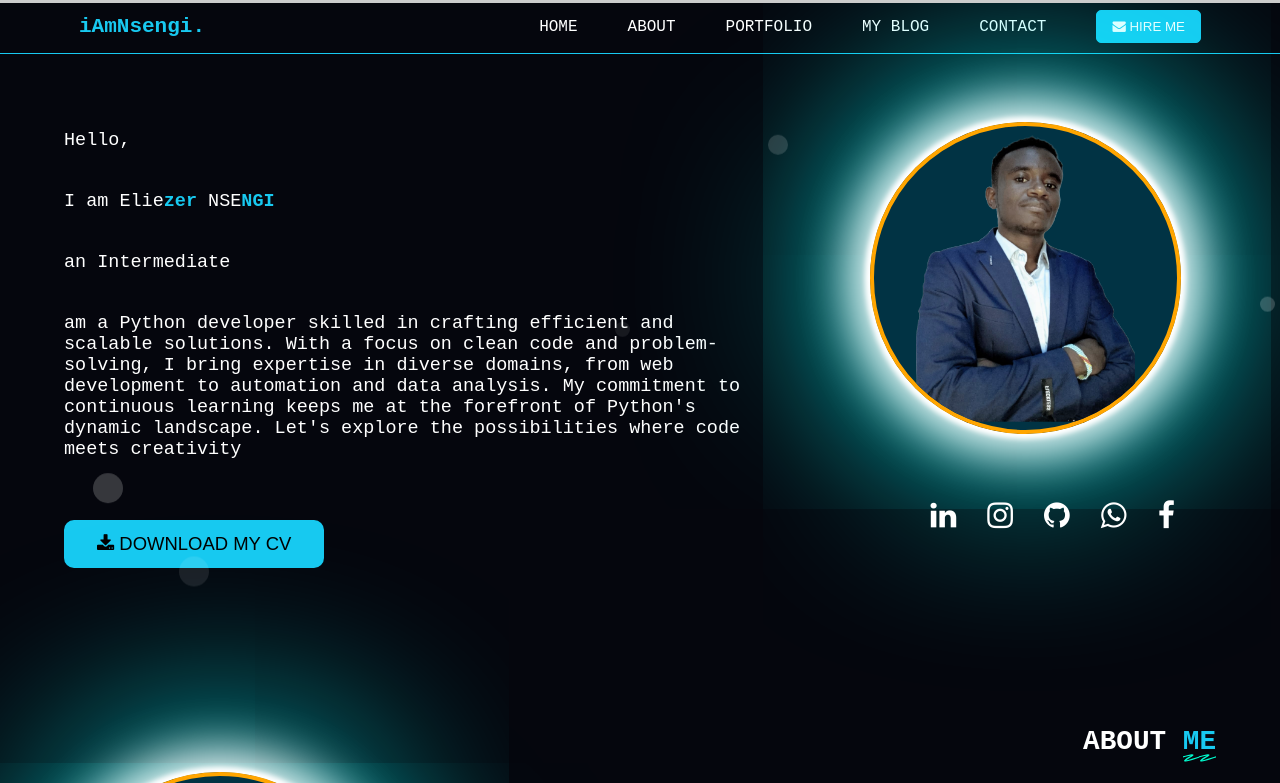
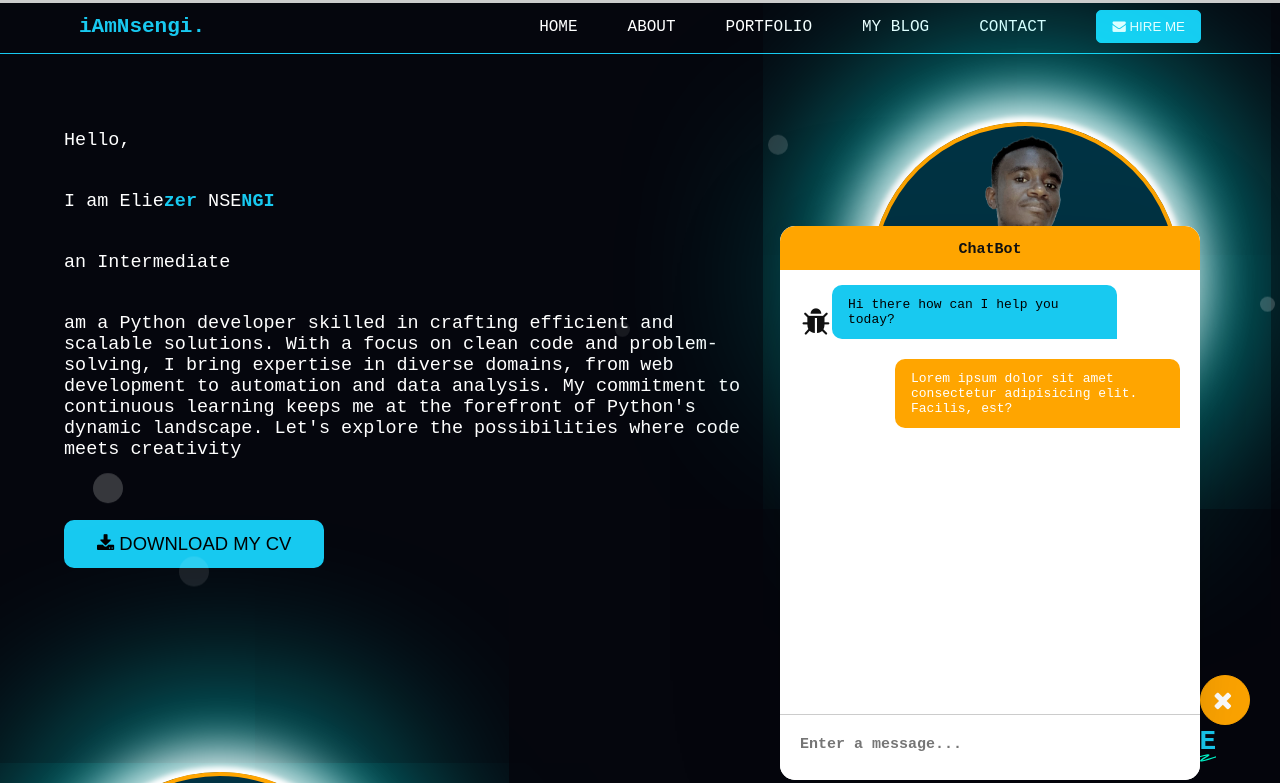
Before and after one commit to iAmNsengi/portfolio, a website: page index.html in a window 1280 px wide. Shown: the top 783 px of the page. Drawn offline with Linux system fonts and the light colour scheme.

Commit message:
working on the chatbot

```diff
--- a/index.css
+++ b/index.css
@@ -395,6 +395,158 @@ body {
   opacity: 0.3;
 }
 /*  bubble animations ends here */
+
+/* chatbot starts here */
+.chatbot-toggler {
+  position: fixed;
+  z-index: 999;
+  right: 30px;
+  bottom: 75px;
+  height: 50px;
+  width: 50px;
+  border: none;
+  display: flex;
+  align-items: center;
+  border: 1px solid orange;
+  outline: none;
+  cursor: pointer;
+  background: orange;
+  border-radius: 50% !important;
+}
+.chatbot-toggler span {
+  position: absolute;
+}
+.show-chatbot .chatbot-toggler span:first-child,
+chatbot-toggler span:last-child {
+  opacity: 0;
+}
+.show-chatbot .chatbot-toggler span:last-child {
+  opacity: 1;
+}
+
+.chatbot-toggler i {
+  font-size: 2.5rem;
+  margin-left: 12px;
+}
+.chatbot-toggler:hover {
+  background: none;
+}
+.chatbot-toggler:hover i {
+  color: orange;
+  transform: scale(1.5);
+}
+.chatbot {
+  position: fixed;
+  z-index: 999;
+  transform: scale(0.5);
+  pointer-events: none;
+  opacity: 0;
+  overflow: hidden;
+  right: 80px;
+  border-radius: 15px !important;
+  bottom: 20px;
+  width: 420px;
+  background-color: #fff;
+  box-shadow: 0 0 128px 0 rgba(0, 0, 0, 0.1),
+    0 32px 64px -48px rgba(0, 0, 0, 0.5);
+}
+.show-chatbot .chatbot {
+  transform: scale(1);
+  pointer-events: auto;
+  opacity: 1;
+}
+.chatbot header {
+  background: orange;
+  text-align: center;
+  border-radius: 15px 15px 0 0 !important;
+}
+.chatbot header h2 {
+  color: #fff;
+  color: #111;
+  overflow-y: auto;
+  padding: 15px 20px 12px;
+  font-weight: 900;
+}
+.chatbot .chatbox {
+  height: 510px;
+  overflow-y: auto;
+  padding: 15px 20px 70px;
+  color: black !important;
+}
+.chatbot .outgoing {
+  justify-content: flex-end;
+  margin: 20px 0;
+}
+.chatbox .chat {
+  display: flex;
+}
+.chatbox .chat p {
+  padding: 12px 16px;
+  border-radius: 10px 10px 0 10px;
+  background-color: orange;
+  max-width: 75%;
+  font-size: 1.3rem;
+}
+.chatbox .incoming span {
+  height: 32px;
+  color: black;
+  width: 32px;
+  border-radius: 50%;
+  align-items: center;
+  align-self: flex-end;
+}
+.chatbox .incoming span i {
+  font-size: 3rem;
+  padding-left: 2px;
+  color: #111;
+}
+
+.chatbox .incoming p {
+  color: black;
+  background: #18c9f0;
+  border-radius: 10x 10px 10px 0;
+}
+
+.chatbot .chat-input {
+  position: absolute;
+  display: flex;
+  bottom: 0;
+  width: 100%;
+  background: #fff;
+  padding: 5px 20px;
+  gap: 5px;
+  border-top: 1px solid #ccc;
+}
+.chatbot textarea {
+  height: 55px;
+  width: 100%;
+  border: none;
+  outline: none;
+  font-size: 1.5rem;
+  resize: none;
+  padding: 16px 15px 16px 0;
+  color: #111;
+  font-weight: 900;
+}
+.chat-input span {
+  align-self: flex-end;
+  height: 55px;
+  line-height: 55px;
+  font-size: 2rem;
+  cursor: pointer;
+  visibility: hidden;
+}
+.chat-input span i {
+  color: #111;
+}
+.chatbot textarea:valid ~ span {
+  visibility: visible;
+}
+
+/* chatbot responsiveness */
+
+@media (max-width: 490px) {
+}
 
 /* about-me section */
 .about-me {
--- a/index.html
+++ b/index.html
@@ -12,7 +12,7 @@
     <link rel="stylesheet" href="post.css" />
     <title>iAmNsengi</title>
   </head>
-  <body>
+  <body class="show-chatbot">
     <div class="progress-container">
       <div class="progress-bar" id="myBar"></div>
     </div>
@@ -90,6 +90,33 @@
       </div>
     </section>
     <!-- intro ends here -->
+    <button class="chatbot-toggler">
+          <span class=""> <i class="fa fa-comments"></i></span>
+          <span class=""> <i class="fa fa-close"></i></span>
+
+
+    </button>
+    <div class="chatbot">
+      <header>
+        <h2>
+          ChatBot
+        </h2>
+      </header>
+      <ul class="chatbox">
+        <li class="chat incoming">
+          <span class=""> <i class="fa fa-bug"></i></span>
+          <p>Hi there how can I help you today?</p>
+        </li>
+         <li class="chat outgoing">
+          <span class="material-symbols-outlined">smart_toy</span>
+          <p>Lorem ipsum dolor sit amet consectetur adipisicing elit. Facilis, est?</p>
+        </li>
+      </ul>
+      <div class="chat-input">
+        <textarea placeholder="Enter a message..." required></textarea>
+        <span id="send-btn" class="material-symbols-outlined"><i class="fa fa-send"></i></span>
+      </div>
+    </div>
 
 
     <!-- about me starts here -->
```
